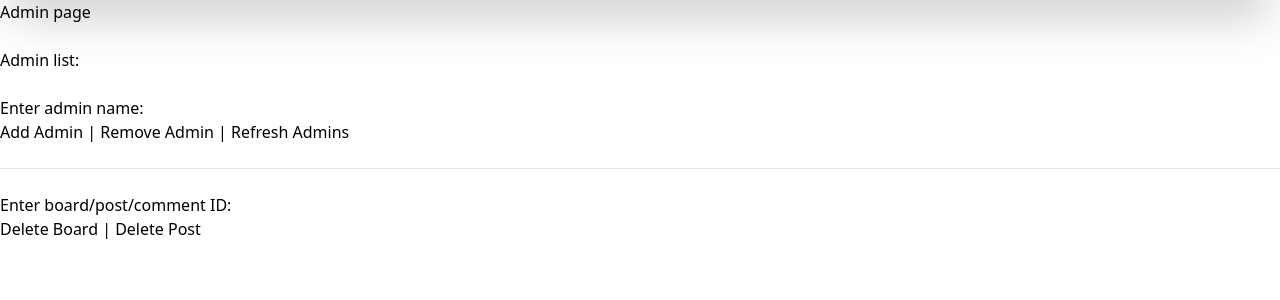
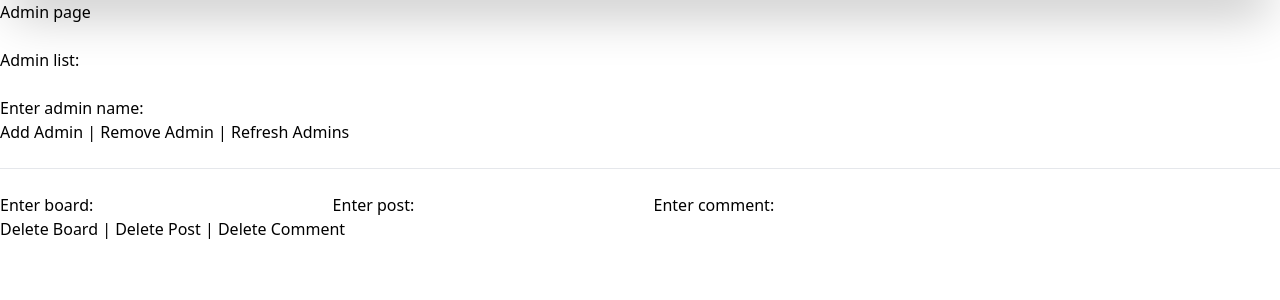
Before and after one commit to Andistar12/cis422-proj-2, a Flask app: page /admin.html in a window 1280 px wide. Shown: the part 64-364 px from the top of the page. Run offline with Flask 2, Linux system fonts and the light colour scheme; a user stored in the database is signed in; data that the repository does not hold is empty; style sheets or scripts are compiled from the project's sources.

Commit message:
Add feature to remove comments, improve error reporting

```diff
--- a/templates/admin.html
+++ b/templates/admin.html
@@ -25,13 +25,20 @@
 
 <br><br><hr><br>
 
-<label for="input-board">Enter board/post/comment ID:</label>
-<input type="text" id="input-id" />
+<label for="input-board">Enter board:</label>
+<input type="text" id="board-input-id" />
+
+<label for="input-post">Enter post:</label>
+<input type="text" id="post-input-id" />
+
+<label for="input-comment">Enter comment:</label>
+<input type="text" id="comment-input-id" />
 
 <br>
 
 <button id="delete-board">Delete Board</button> |
-<button id="delete-post">Delete Post</button>
+<button id="delete-post">Delete Post</button> |
+<button id="delete-comment">Delete Comment</button>
 
 <script>
     $(document).ready(function () {
@@ -41,8 +48,8 @@
                 refreshAdmins();
                 display_info("Administrator added.");
             }
-            let error = function () {
-                display_error("Failed to add administrator");
+            let error = function (err) {
+                display_error("Failed to add administrator: " +  + err.responseJSON.error)
             }
             add_admin(document.getElementById("input-admin").value, succ, error);
         });
@@ -52,8 +59,8 @@
                 refreshAdmins();
                 display_info("Administrator removed.");
             }
-            let error = function () {
-                display_error("Failed to remove administrator");
+            let error = function (err) {
+                display_error("Failed to remove administrator: " +  + err.responseJSON.error)
             }
             remove_admin(document.getElementById("input-admin").value, succ, error);
         });
@@ -62,7 +69,8 @@
             let succ = function (data) {
                 document.getElementById("adminm-list").innerHTML = data;
             }
-            let error = function () {
+            let error = function (err) {
+                display_error("Failed to refresh admins list: " +  + err.responseJSON.error)
                 document.getElementById("adminm-list").innerHTML = "Error occurred getting admins";
             }
             fetch_admins(succ, error);
@@ -72,20 +80,30 @@
             let succ = function () {
                 display_info("Board removed.");
             }
-            let error = function () {
-                display_error("Failed to remove board");
+            let error = function (err) {
+                display_error("Failed to remove board: " +  + err.responseJSON.error);
             }
-            delete_board(document.getElementById("input-id").value, succ, error);
+            delete_board(document.getElementById("board-input-id").value, succ, error);
         });
 
         document.getElementById("delete-post").addEventListener("click", function () {
             let succ = function () {
                 display_info("Post removed.");
             }
-            let error = function () {
-                display_error("Failed to remove post");
+            let error = function (err) {
+                display_error("Failed to remove post: " +  + err.responseJSON.error);
             }
-            delete_post(document.getElementById("input-id").value, succ, error);
+            delete_post(document.getElementById("board-input-id").value, document.getElementById("post-input-id").value, succ, error);
+        });
+
+        document.getElementById("delete-comment").addEventListener("click", function () {
+            let succ = function () {
+                display_info("Comment removed.");
+            }
+            let error = function (err) {
+                display_error("Failed to remove comment: " + err.responseJSON.error);
+            }
+            delete_comment(document.getElementById("post-input-id").value, document.getElementById("comment-input-id").value, succ, error);
         });
 
         document.getElementById("refresh-admin").addEventListener("click", refreshAdmins);
```
